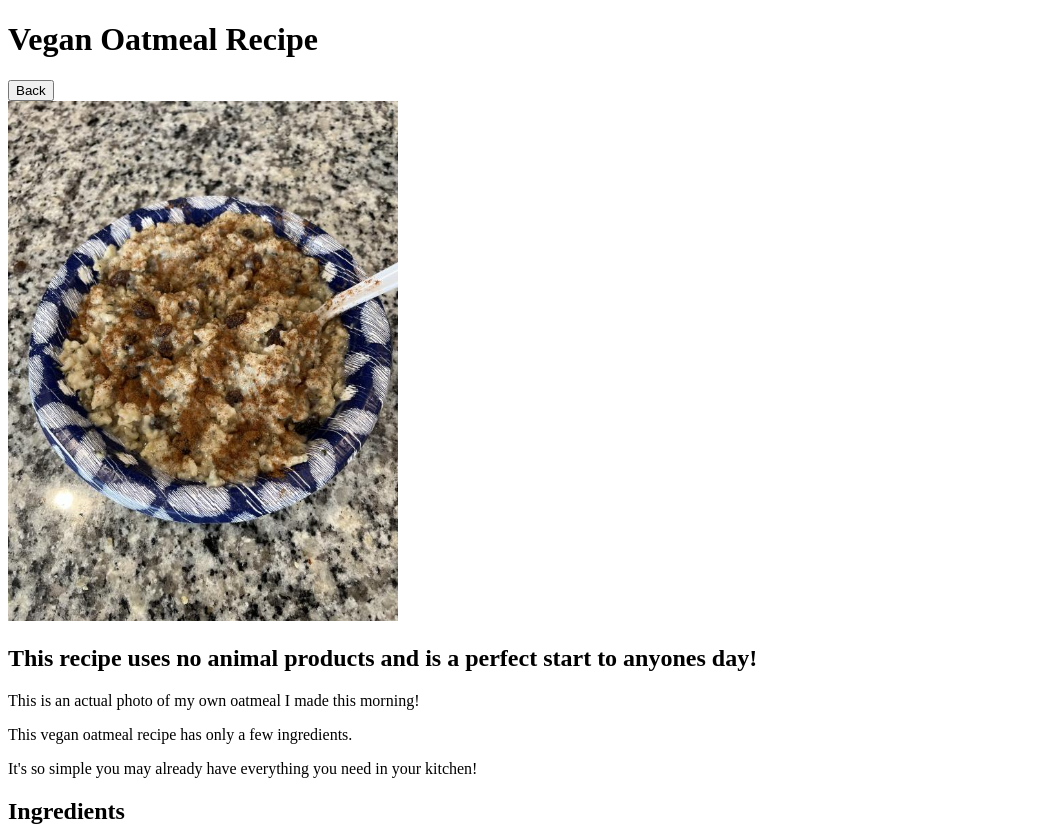
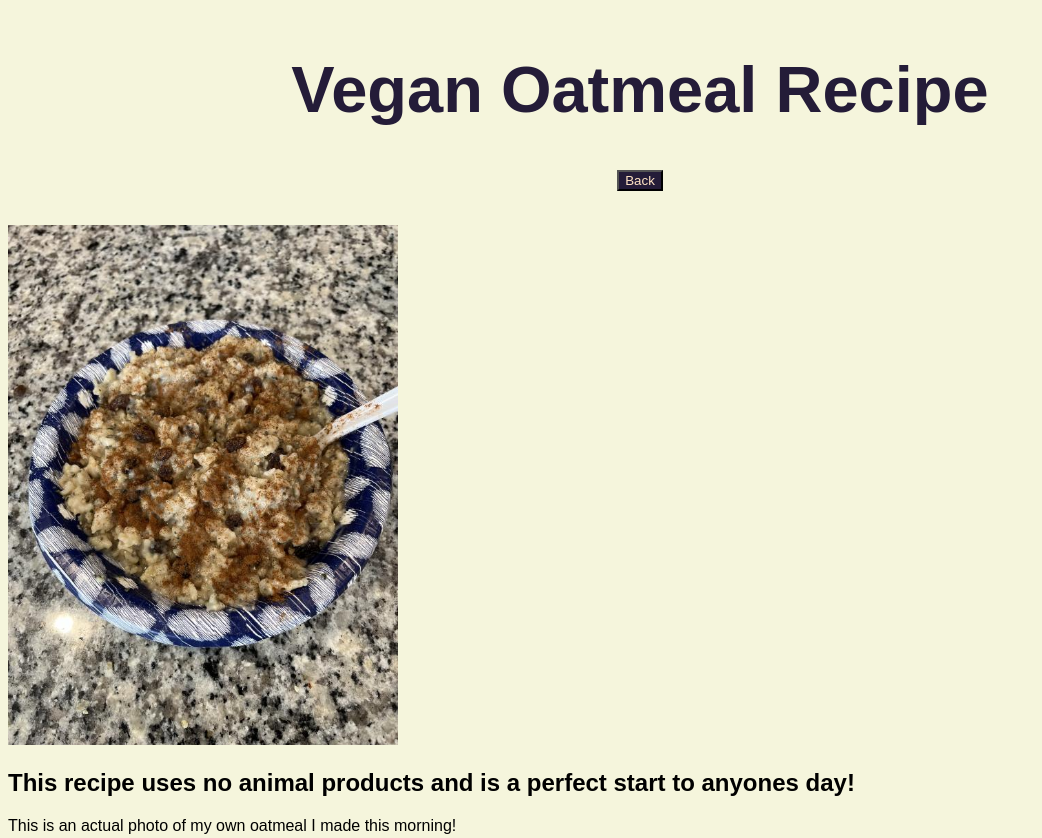
Before and after one commit to imbriankeeley/Odin-Recipes, a plain HTML site: page odin-recipes/oatmeal.html in a window 1280 px wide. Shown: the top 838 px of the page, without its empty margins (0-1042 px from the left). Drawn offline with Linux system fonts and the light colour scheme.

Commit message:
Deleted unused content in styles and added styles for oatmeal along with page edits

```diff
--- /dev/null
+++ b/odin-recipes/oatmeal.css
@@ -0,0 +1,32 @@
+* {
+    background-color: beige;
+    font-family: Arial, Helvetica, sans-serif;
+}
+
+#page-heading {
+    display: flex;
+    justify-content: center;
+}
+
+h1.page-title {
+    font-size: 65px;
+    color: rgb(36, 28, 56);
+}
+
+#btn-container {
+    height: 15px;
+    margin-bottom: 40px;
+    display: flex;
+    justify-content: center;
+}
+
+.btn {
+    background-color: rgb(36, 28, 56);
+    color: bisque;
+}
+
+.btn:hover {
+    background-color: bisque;
+    color: rgb(36, 28, 56);
+    margin-bottom: 10px;
+}
--- a/odin-recipes/oatmeal.html
+++ b/odin-recipes/oatmeal.html
@@ -4,15 +4,34 @@
     <meta charset="UTF-8">
     <meta name="viewport" content="width=device-width, initial-scale=1.0">
     <title>Document</title>
+    <link rel="stylesheet" href="oatmeal.css">
 </head>
 <body>
-    <h1>Vegan Oatmeal Recipe</h1>
-    <a href="../index.html"><button>Back</button></a><br>
+
+    <!-- Container for title -->
+
+    <div id="page-heading">
+        <h1 class="page-title">Vegan Oatmeal Recipe</h1>
+    </div>
+
+    <!-- Button to go back -->
+    <div id="btn-container">
+        <a href="../index.html"><button class="btn">Back</button></a><br>
+    </div>
+
+    <!-- Image for recipe -->
+
     <img src="../recipe-imgs/veganoatmeal.png" alt="Picture of Vegan Oatmeal with Raisins and Seeds" height="520">
+
+    <!-- Recipe description -->
+
     <h2>This recipe uses no animal products and is a perfect start to anyones day!</h2>
     <p>This is an actual photo of my own oatmeal I made this morning!</p>
     <p>This vegan oatmeal recipe has only a few ingredients.</p>
     <p>It's so simple you may already have everything you need in your kitchen!</p>
+
+    <!-- Ingredients list -->
+
     <h2>Ingredients</h2>
     <ul>
         <li>Oats - 1 Cup</li>
@@ -24,6 +43,9 @@
         <li>Salt</li>
         <li>Cinnamon</li>
     </ul>
+
+    <!-- Instructions -->
+
     <h2>Instructions</h2>
     <ol>
         <li>Throw Oatmeal and Almond Milk into a pot on high heat.</li>
--- a/style.css
+++ b/style.css
@@ -11,9 +11,6 @@
 h1.page-title {
     font-size: 65px;
     color: rgb(36, 28, 56);
-}
-
-#list-container {
 }
 
 ol.recipes {
```
